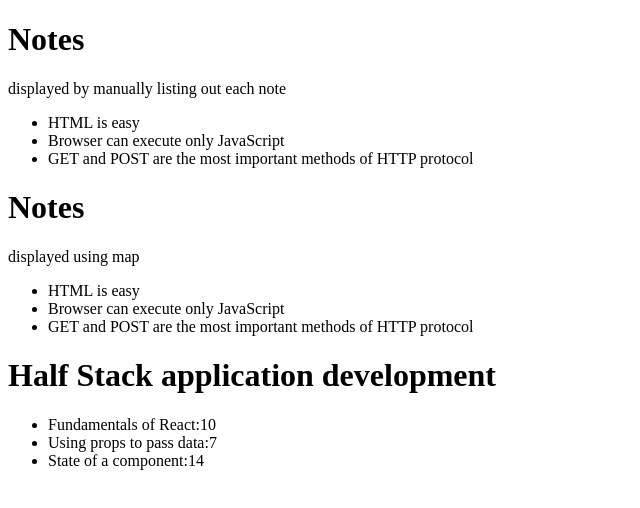
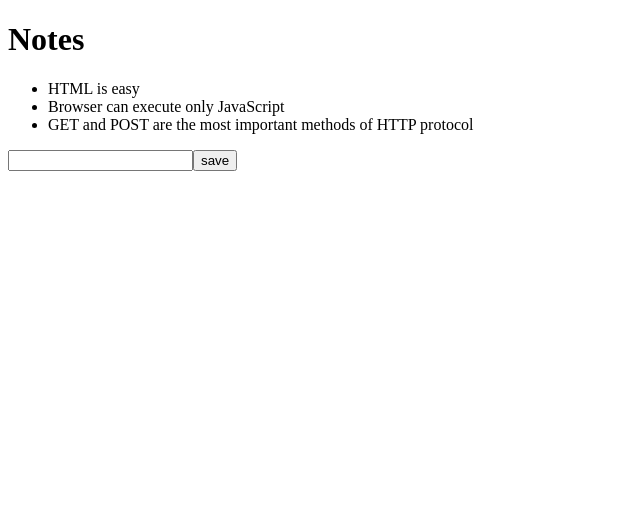
Before and after one commit to ashleyadrias/learning_react, a React (Vite) app in the folder part1/: page / in a window 1280 px wide. Shown: the top 508 px of the page, without its empty margins (0-640 px from the left). Built offline with nearby package versions, Linux system fonts and the light colour scheme.

Commit message:
learning about forms

```diff
--- a/part1/src/App.jsx
+++ b/part1/src/App.jsx
@@ -1,27 +1,50 @@
 import Note from './components/Note'
-import Course from './components/Course'
+import {useState} from 'react'
 
 const App = (props) => {
-  const notes = props.notes
+
+    // STATES
+    const [notes, setNotes] = useState(props.notes)
+
+    const [newNote, setNewNote] = useState('')
+
+    // EVENT HANDLERS
+    const addNote = (event) => {
+        event.preventDefault()
+        const noteObject = {
+          content: newNote,
+          important: Math.random() < 0.5,
+          id: String(notes.length + 1),
+        }
+
+        setNotes(notes.concat(noteObject))
+        setNewNote('')
+      }
+
+    const handleNoteChange = (event) => {
+        console.log(event.target.value)
+        setNewNote(event.target.value)
+      }
+
 
     return (
         <div>
             <h1>Notes</h1>
-      <p>displayed by manually listing out each note</p>
             <ul>
-        <li>{notes[0].content}</li>
-        <li>{notes[1].content}</li>
-        <li>{notes[2].content}</li>
+                {notes.map(note =>
+                    <Note key={note.id} note={note} />
+                )}
             </ul>
 
-      <h1>Notes</h1>
-      <p>displayed using map</p>
-      <ul>
-        {notes.map(note => <Note key={note.id} note={note} />)}
-      </ul>
+            <form onSubmit={addNote}>
+                <input
+                    value={newNote}
+                    onChange={handleNoteChange}/>
+                <button type="submit">save</button>
+            </form>
 
-      <Course course={props.course}/>
         </div>
+
     )
 }
 
```
Also changed, not shown: part1/src/App_p2_forms.jsx (added, +28 -0 lines). Lines whose indentation alone changed are shown as unchanged.
